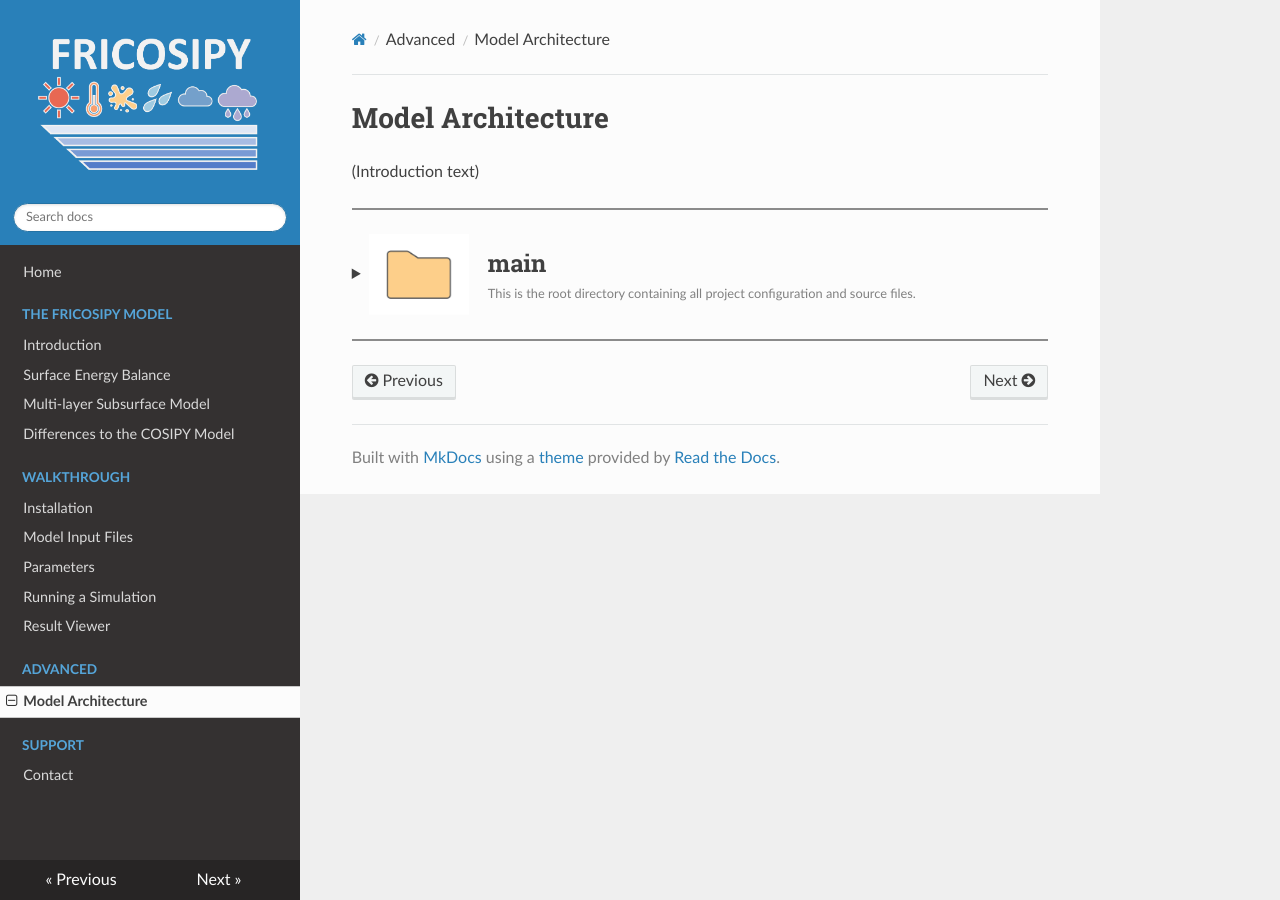
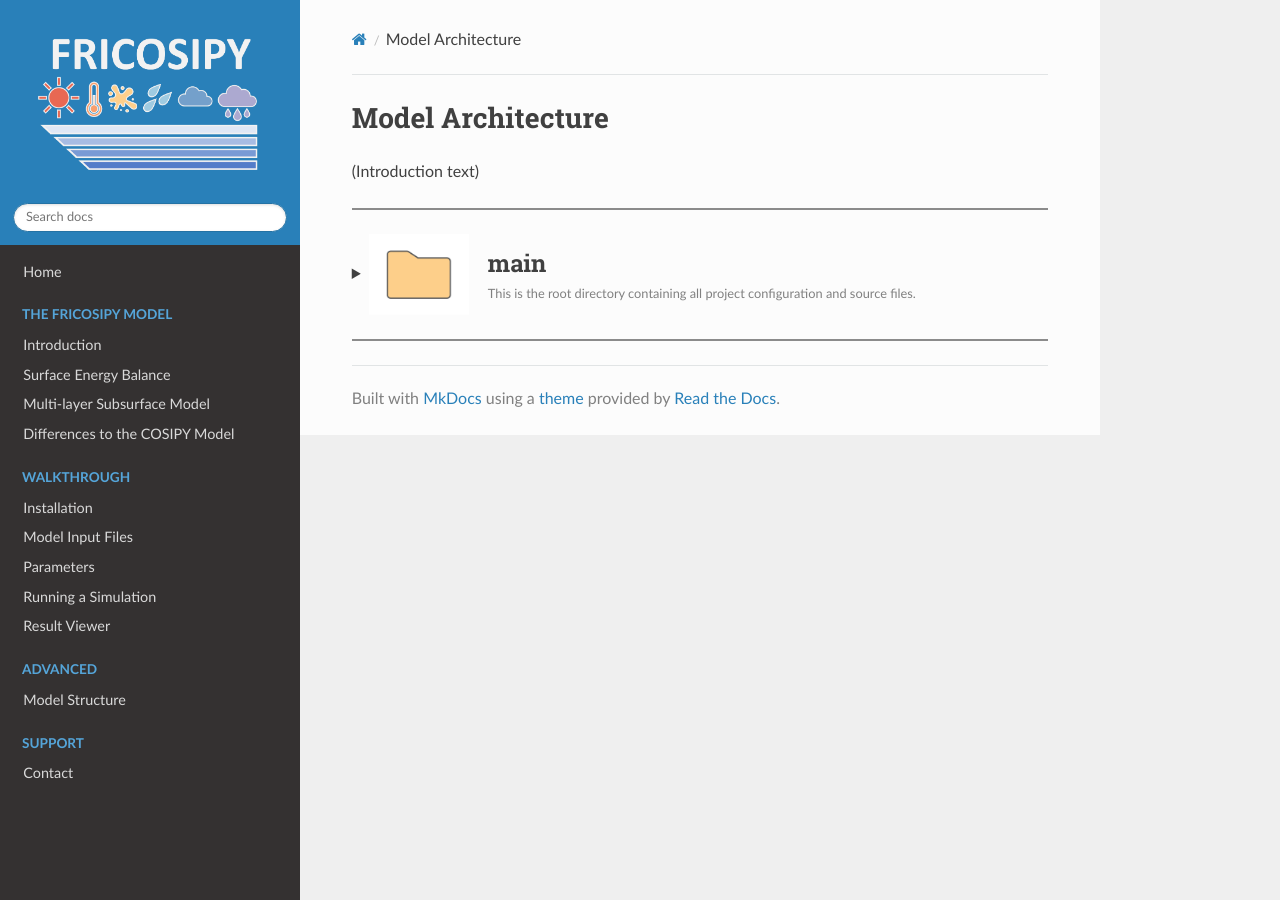
Before and after one commit to MarcusGastaldello/FRICOSIPY, an MkDocs documentation site: the page built from docs/model_architecture.md, in a window 1280 px wide. Built offline with MkDocs 1.6.1, drawn with Linux system fonts in a browser that asks for light colours.

Commit message:
Update mkdocs.yml

```diff
--- a/mkdocs.yml
+++ b/mkdocs.yml
@@ -49,7 +49,7 @@ nav:
     - Running a Simulation: running_a_simulation.md
     - Result Viewer: result_viewer.md
   - "Advanced":
-    - Model Architecture: model_architecture.md
+    - Model Structure: model_structure.md
   - "Support":
     - Contact: contact.md
 
```
